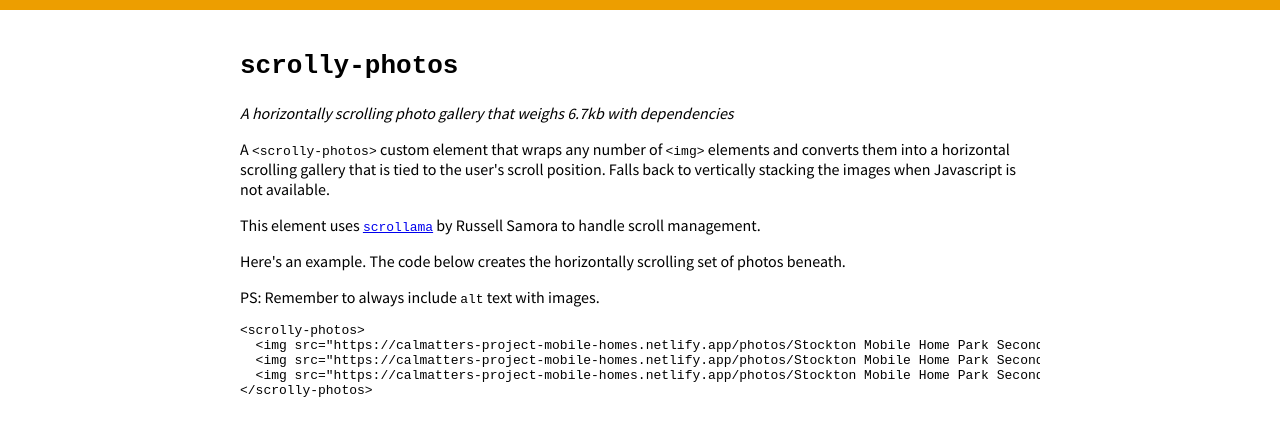
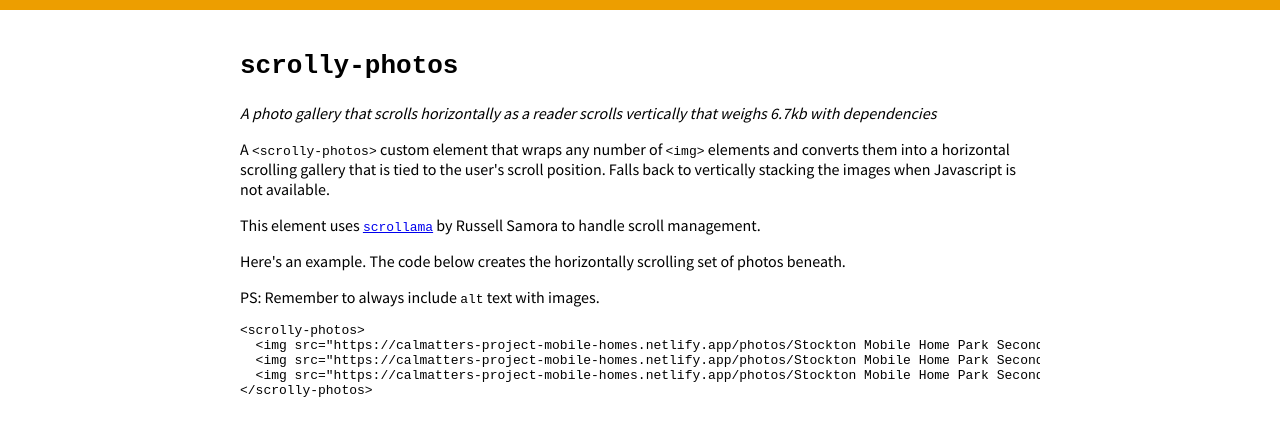
Before and after one commit to CalMatters/scrolly-photos, a plain HTML site: page index.html in a window 1280 px wide. Shown: the top 424 px of the page. Drawn offline with Linux system fonts and the light colour scheme.

Commit message:
Update index.html

```diff
--- a/index.html
+++ b/index.html
@@ -29,7 +29,7 @@
     <main>
         <h1><code>scrolly-photos</code></h1>
 
-        <em>A horizontally scrolling photo gallery that weighs 6.7kb with dependencies</em>
+        <em>A photo gallery that scrolls horizontally as a reader scrolls vertically that weighs 6.7kb with dependencies</em>
 
         <p>A <code>&lt;scrolly-photos&gt;</code> custom element that wraps any number of <code>&lt;img&gt;</code> elements and converts them into a horizontal scrolling gallery that is tied to the user's scroll position. Falls back to vertically stacking
             the images when Javascript is not available.</p>
```
